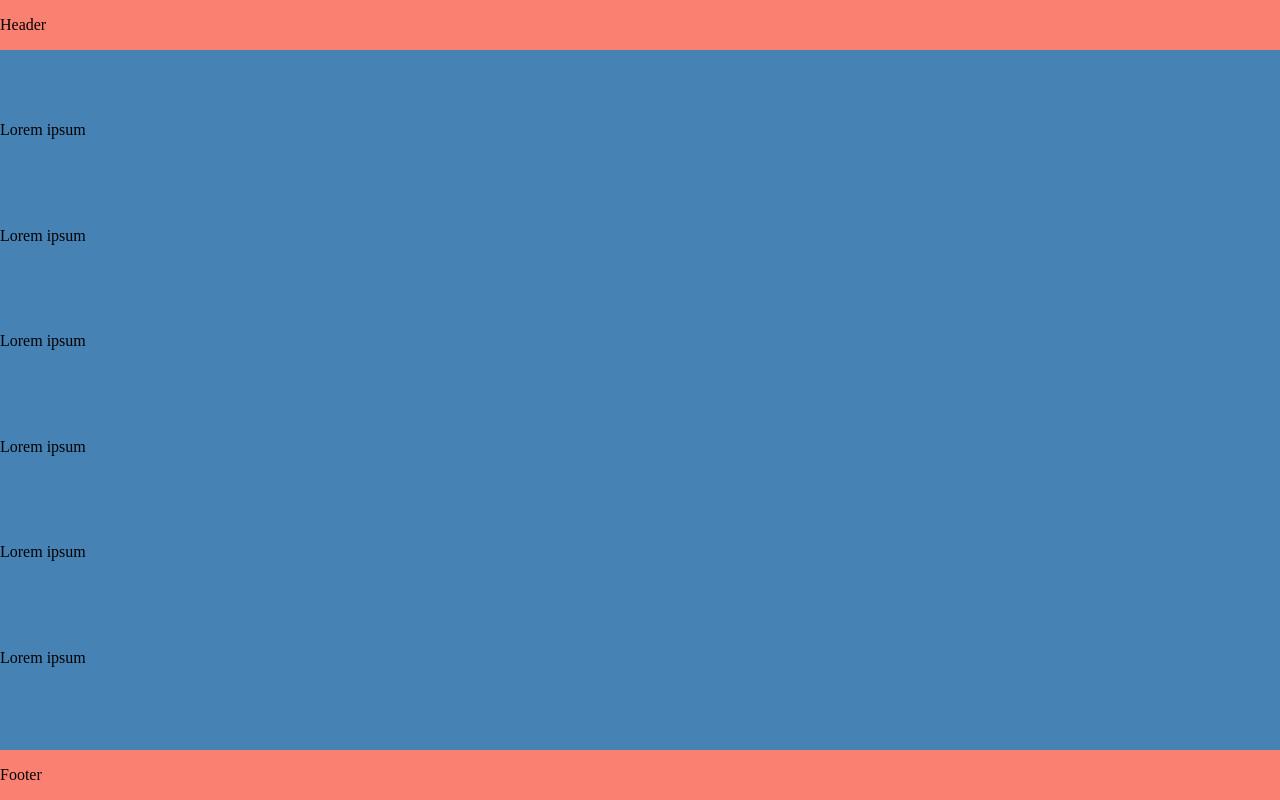
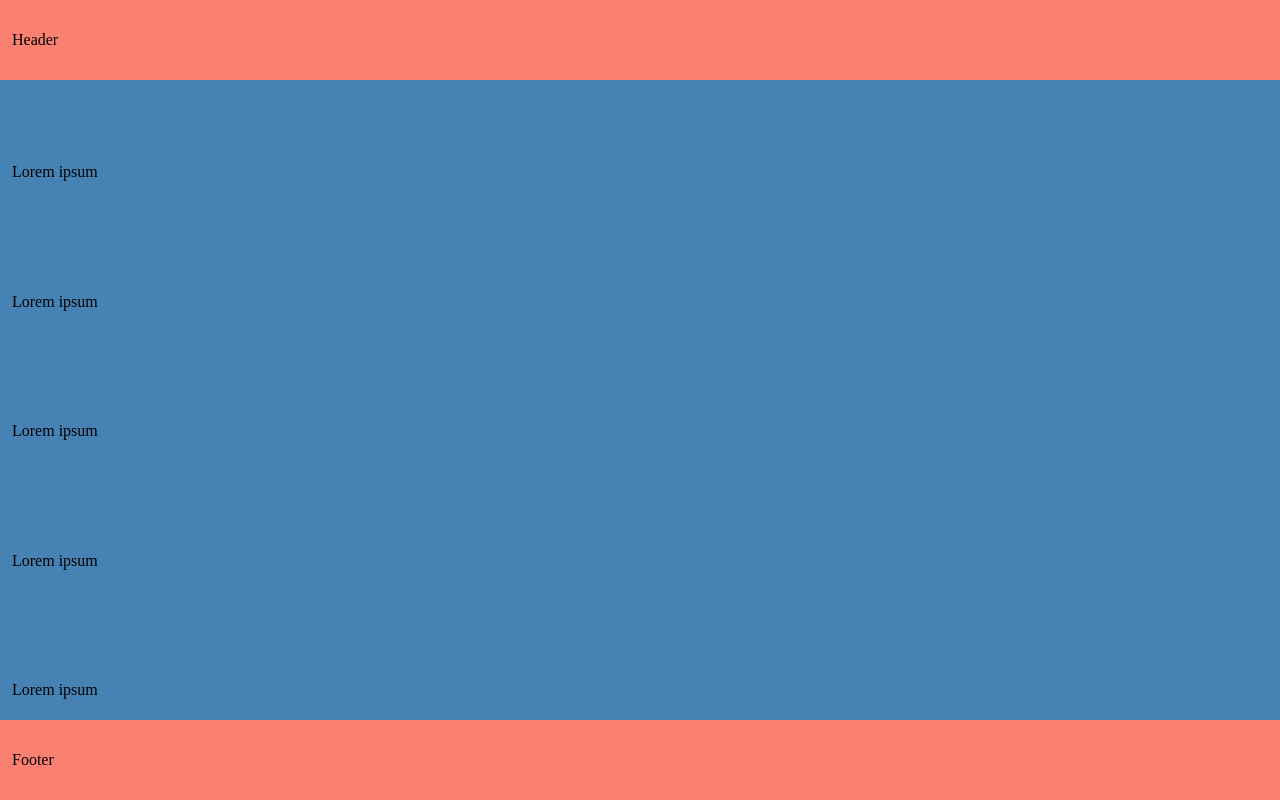
Before and after one commit to kis9a/evolany-questions, a website: page html_css/q3/index.html in a window 1280 px wide. Drawn offline with nearby package versions, Linux system fonts and the light colour scheme.

Commit message:
fix: q1 q3

```diff
--- a/html_css/q3/index.css
+++ b/html_css/q3/index.css
@@ -7,7 +7,8 @@
 
 header,
 footer {
-  height: 50px;
+  padding-left: 12px;
+  height: 80px;
   background-color: salmon;
   display: flex;
   align-items: center;
@@ -17,7 +18,11 @@ footer {
 main {
   flex: 1;
   background-color: steelblue;
-  height: calc(100vh - 100px);
+  height: calc(100vh - 160px);
   width: 100%;
   overflow: scroll;
 }
+
+main > * {
+  padding: 12px;
+}
```
Also changed, not shown: html_css/q1/index.css (indentation only).
